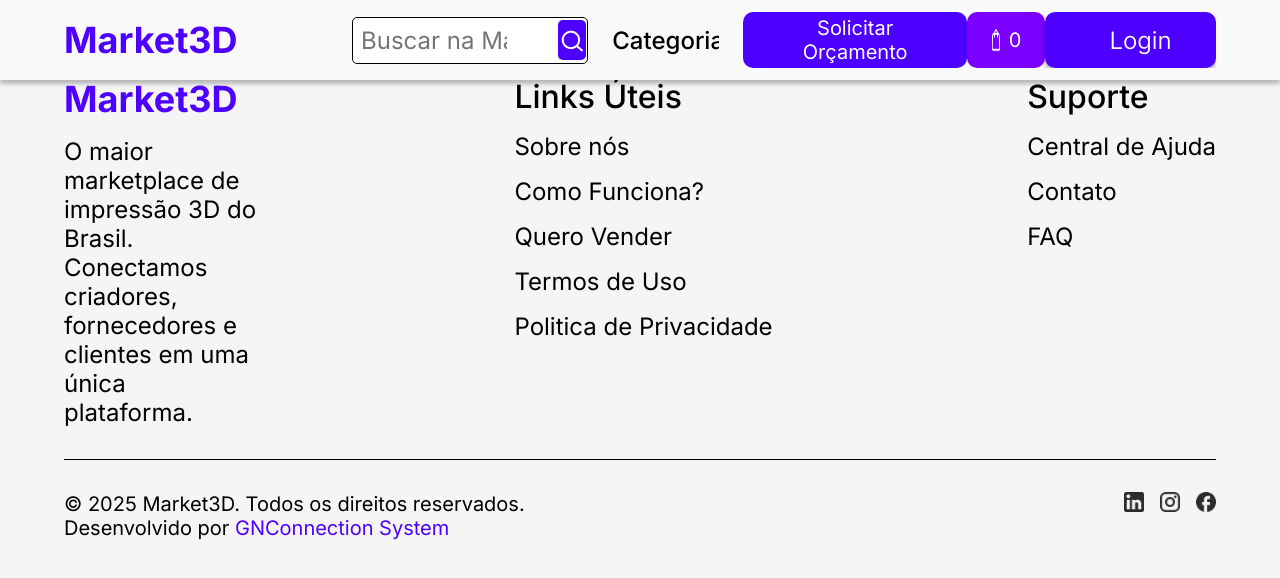
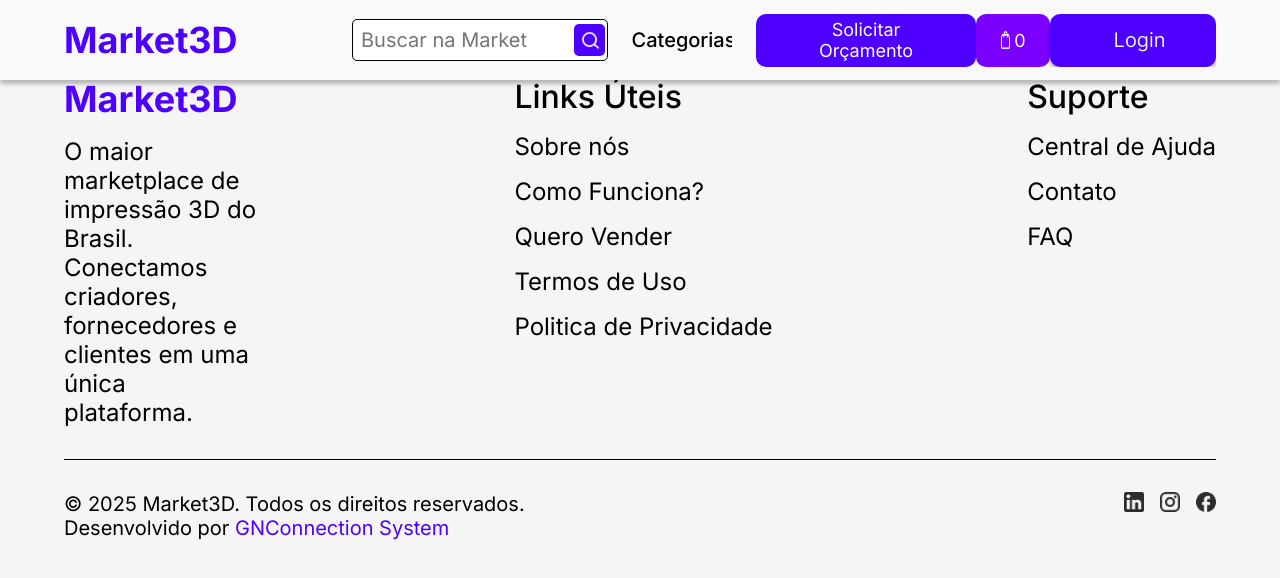
Before and after one commit to JefersonAmaro/front_end_marketplace_3d, a React (Vite) app: page /marketplace in a window 1280 px wide. Shown: the top 578 px of the page. Built offline with nearby package versions, Linux system fonts and the light colour scheme.

Commit message:
fix: 🐛 (Ajuste Fontzise)

```diff
--- a/src/components/header/styles.module.css
+++ b/src/components/header/styles.module.css
@@ -25,7 +25,7 @@
 
 .button {
     font-weight: 500;
-    font-size: 24px;
+    font-size: 20px;
     color: #000;
     background: #F9F9F9;
     border: none;
@@ -38,7 +38,7 @@
 
 .loginButton {
     font-weight: 350;
-    font-size: 24px;
+    font-size: 20px;
     color: #fff;
     background: #4D00FF;
     padding: .8rem 4rem;
@@ -81,7 +81,7 @@
 
     input {
         padding: 0.5rem 5rem 0.5rem 0.5rem;
-        font-size: 24px;
+        font-size: 20px;
         border: 1px solid #000;
         border-radius: 5px;
         width: 100%;
@@ -94,7 +94,7 @@
     }
 
     .pesquisarButton {
-        height: 70%;
+        height: 60%;
         width: 12%;
         background-color: #4D00FF;
         position: absolute;
@@ -108,8 +108,8 @@
         align-items: center;
 
         img {
-            width: 25px;
-            height: 25px;
+            width: 20px;
+            height: 20px;
         }
     }
 }
@@ -119,7 +119,7 @@
     border: none;
     color: #fff;
     padding: .1rem 3rem;
-    font-size: 20px;
+    font-size: 18px;
     border-radius: 10px;
     cursor: pointer;
     transition: all 0.3s ease-in-out;
@@ -133,19 +133,19 @@
     background-color: #7B00FF;
     border: none;
     color: #fff;
-    font-size: 20px;
+    font-size: 18px;
     display: flex;
     justify-content: center;
     align-items: center;
     padding: 1rem 1.5rem;
     border-radius: 10px;
-    gap: 0.5rem;
+    gap: 0.2rem;
     cursor: pointer;
     transition: all 0.3s ease-in-out;
 
     img {
-        width: 24px;
-        height: 24px;
+        width: 20px;
+        height: 20px;
     }
 }
 
```
